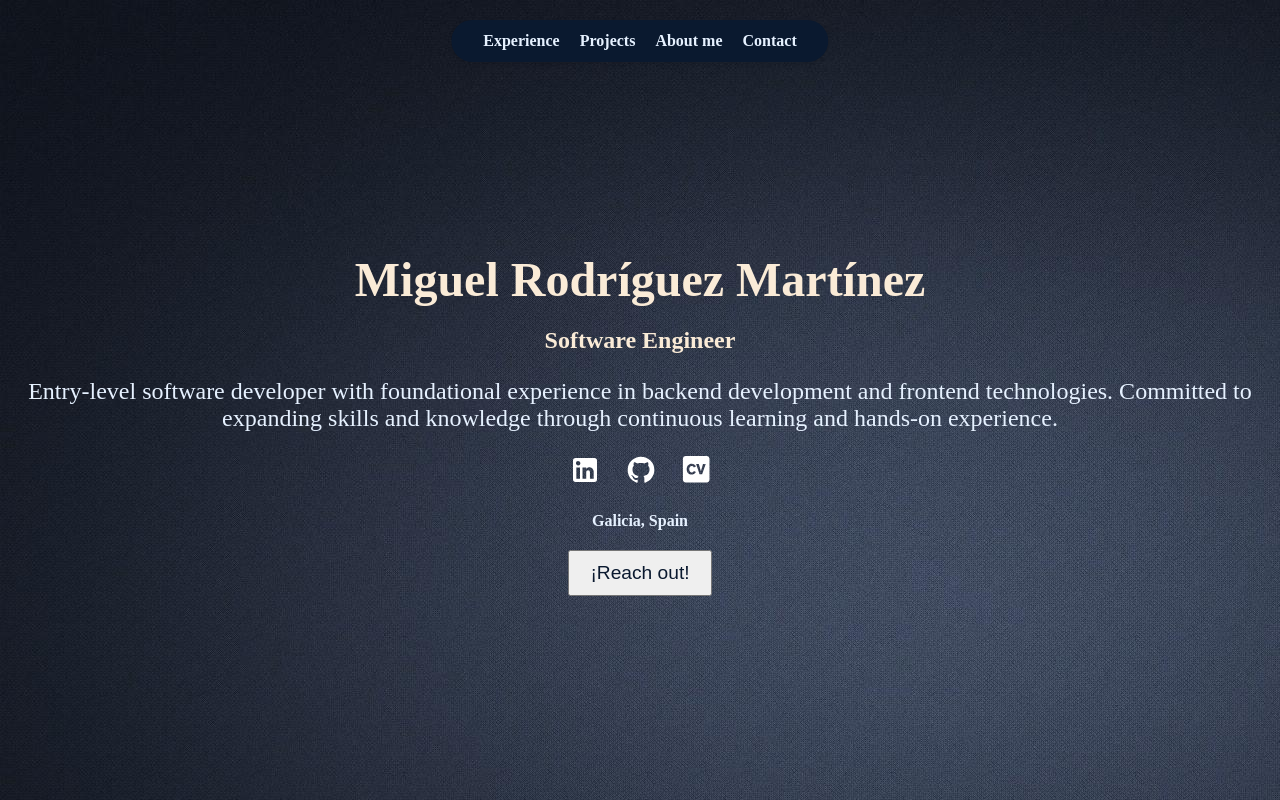
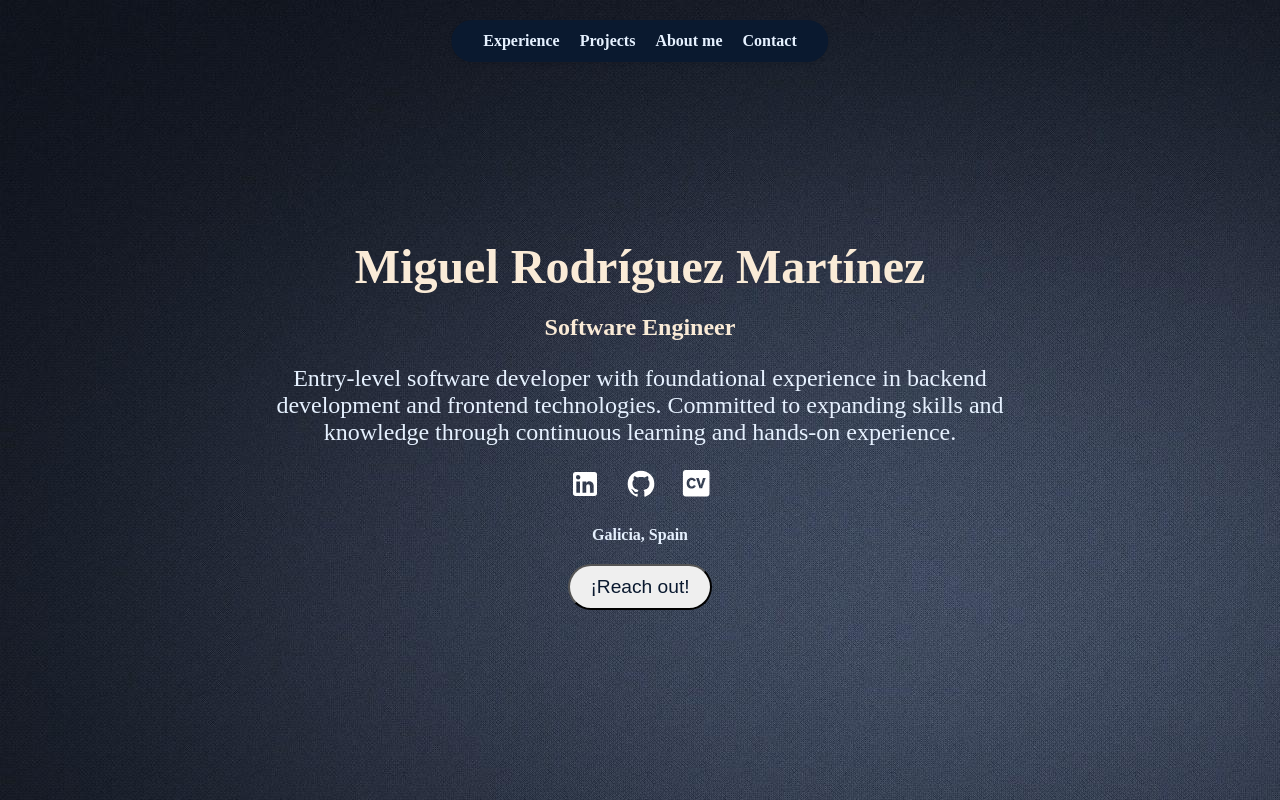
Before and after one commit to miguelrodriguez6/my-portfolio, an Angular app: page / in a window 1280 px wide. Shown: the top 800 px of the page. Built offline with nearby package versions, Linux system fonts and the light colour scheme.

Commit message:
feat(core): add navigation service

```diff
--- a/src/app/introduction/introduction.component.css
+++ b/src/app/introduction/introduction.component.css
@@ -20,6 +20,7 @@
 .description {
   font-size: 1.5rem;
   margin-bottom: 20px;
+  width: 60vw;
 }
 
 .social-links {
@@ -30,12 +31,12 @@
 }
 
 .social-icon img {
-  width: 40px; /* Tamaño de los iconos */
+  width: 40px;
   transition: transform 0.3s;
 }
 
 .social-icon img:hover {
-  transform: scale(1.1); /* Efecto de zoom en los iconos */
+  transform: scale(1.1);
 }
 
 .details {
@@ -44,23 +45,25 @@
 }
 
 .details ul {
-  list-style-type: none; /* Sin viñetas */
+  list-style-type: none;
   padding: 0;
 }
 
 .details ul li {
-  margin: 5px 0; /* Espaciado entre elementos */
+  margin: 5px 0;
 }
 
-.cta-button {
-  color: #0A192F; /* Texto oscuro */
+.reach-button {
+  color: #0A192F;
   padding: 10px 20px;
   font-size: 1.2rem;
   cursor: pointer;
+  border-radius: 25px;
 }
 
-.cta-button:hover {
-  transform: scale(1.05); /* Efecto de zoom en el botón */
+.reach-button:hover {
+  transform: scale(1.05);
+  border-color: #ffa500;
 }
 
 .icon{
@@ -76,7 +79,7 @@
 }
 
 .icon:hover path {
-  fill: orange; /* Cambia el color a naranja al pasar el cursor */
+  fill: orange;
 }
 
 .position{
@@ -84,3 +87,8 @@
   margin-bottom: 10px;
   color: antiquewhite;
 }
+
+a {
+  text-decoration: none;
+  color: inherit;
+}
--- a/src/app/introduction/introduction.component.html
+++ b/src/app/introduction/introduction.component.html
@@ -21,9 +21,9 @@
     </div>
 
     <div class="details">
-      <p><strong>Galicia, Spain</strong></p>
+      <p><a href="https://maps.app.goo.gl/ok6vMtMh6Gg9cKFH9" target="_blank"><strong>Galicia, Spain</strong></a></p>
     </div>
 
-    <button class="cta-button">¡Reach out!</button>
+    <button class="reach-button" (click)="navigationService.scrollToSection($event, 'contact')">¡Reach out!</button>
   </div>
 </div>
--- a/src/app/introduction/introduction.component.ts
+++ b/src/app/introduction/introduction.component.ts
@@ -1,4 +1,5 @@
 import { Component } from '@angular/core';
+import {NavigationService} from "../services/navigation.service";
 
 @Component({
   selector: 'app-introduction',
@@ -7,4 +8,6 @@ import { Component } from '@angular/core';
 })
 export class IntroductionComponent {
 
+  constructor(readonly navigationService: NavigationService) {
+  }
 }
--- a/src/app/navbar/navbar.component.html
+++ b/src/app/navbar/navbar.component.html
@@ -1,8 +1,8 @@
 <nav class="navbar">
   <ul class="navbar-list">
-    <li class="navbar-item"><a href="#" (click)="scrollToSection($event, 'experience')">Experience</a></li>
-    <li class="navbar-item"><a href="#" (click)="scrollToSection($event, 'projects')">Projects</a></li>
-    <li class="navbar-item"><a href="#" (click)="scrollToSection($event, 'about-me')">About me</a></li>
-    <li class="navbar-item"><a href="#" (click)="scrollToSection($event, 'contact')">Contact</a></li>
+    <li class="navbar-item"><a href="#" (click)="navigationService.scrollToSection($event, 'experience')">Experience</a></li>
+    <li class="navbar-item"><a href="#" (click)="navigationService.scrollToSection($event, 'projects')">Projects</a></li>
+    <li class="navbar-item"><a href="#" (click)="navigationService.scrollToSection($event, 'about-me')">About me</a></li>
+    <li class="navbar-item"><a href="#" (click)="navigationService.scrollToSection($event, 'contact')">Contact</a></li>
   </ul>
 </nav>
--- a/src/app/navbar/navbar.component.ts
+++ b/src/app/navbar/navbar.component.ts
@@ -1,4 +1,5 @@
 import { Component } from '@angular/core';
+import {NavigationService} from "../services/navigation.service";
 
 @Component({
   selector: 'app-navbar',
@@ -7,12 +8,6 @@ import { Component } from '@angular/core';
 })
 export class NavbarComponent {
 
-  scrollToSection(event: Event, sectionId: string) {
-    event.preventDefault();
-    const element = document.getElementById(sectionId);
-    if (element) {
-      element.scrollIntoView({ behavior: 'smooth', block: 'start' });
-    }
-  }
+  constructor(readonly navigationService: NavigationService) { }
 
 }
--- /dev/null
+++ b/src/app/services/navigation.service.ts
@@ -0,0 +1,17 @@
+import { Injectable } from '@angular/core';
+
+@Injectable({
+  providedIn: 'root'
+})
+export class NavigationService {
+
+  constructor() { }
+
+  scrollToSection(event: Event, sectionId: string) {
+    event.preventDefault();
+    const element = document.getElementById(sectionId);
+    if (element) {
+      element.scrollIntoView({ behavior: 'smooth', block: 'start' });
+    }
+  }
+}
```
